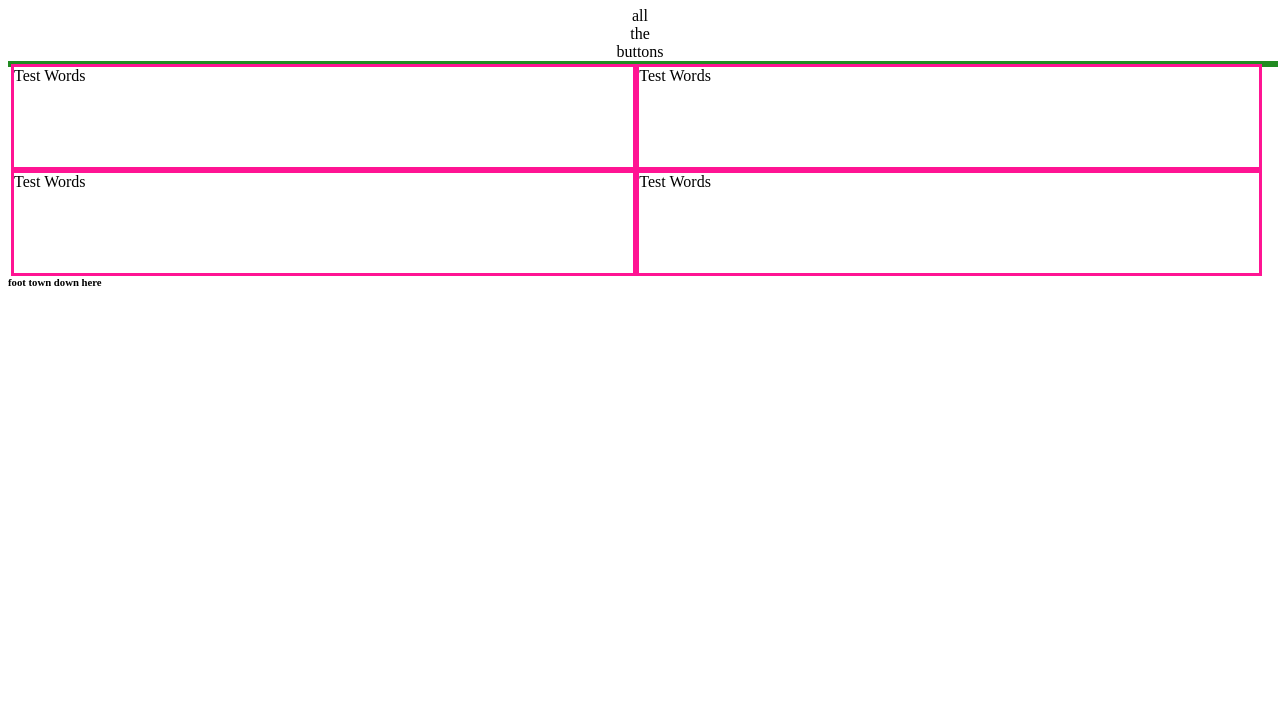
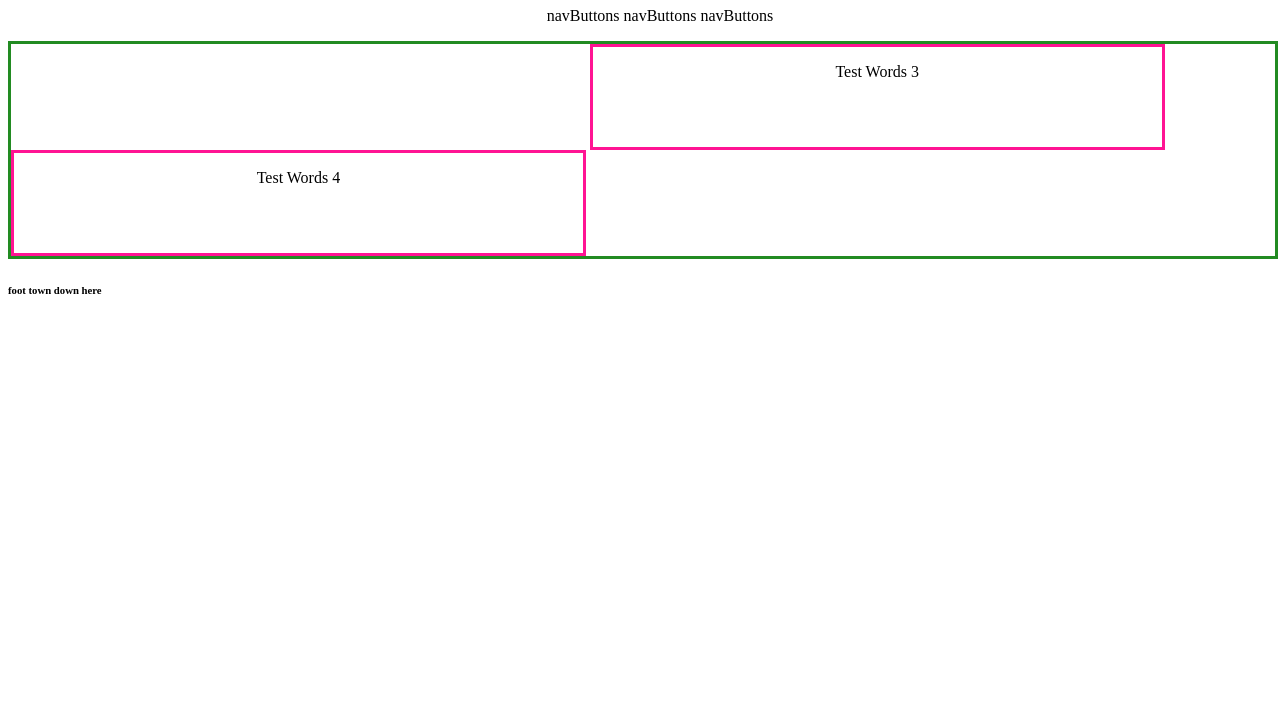
Before and after one commit to jnelsonholding/playground, a plain HTML site: page index.html in a window 1280 px wide. Shown: the part 73-800 px from the top of the page. Drawn offline with Linux system fonts and the light colour scheme.

Commit message:
save changes before adjusting repo details

```diff
--- a/css/style.css
+++ b/css/style.css
@@ -1,12 +1,9 @@
-nav > h1 {
+header {
     text-align: center;
 }
 
-nav > ul {
-    list-style-type: none;
-    margin: 0;
-    padding: 0;
-    text-align: center;
+li {
+    display: inline;
 }
 
 .mid {
@@ -17,9 +14,18 @@ nav > ul {
 }
 
 .box {
-    float: left;
-    width: 49%;
+    display: inline-block;
+    width: 45%;
     height: 100px;
     border-style: solid;
     border-color: deeppink;
+    text-align: center;
 }
+
+#abox {
+    display: none;
+}
+
+#bbox {
+    visibility: hidden;
+}
--- a/index.html
+++ b/index.html
@@ -10,25 +10,29 @@
         <h1>Big WORDS!</h1>
         <nav>
             <ul>
-                <li>all</li>
-                <li>the</li>
-                <li>buttons</li>
+                <li>navButtons</li>
+                <li>navButtons</li>
+                <li>navButtons</li>
             </ul>
         </nav>
     </header>
 
     <body>
         <div class="mid">
-            <div class="box">Test Words
+            <div id="abox" class="box">
+                <p>Test Words 1</p>
 
             </div>
-            <div class="box">Test Words
+            <div id="bbox" class="box">
+                <p>Test Words 2</p>
 
             </div>
-            <div class="box">Test Words
+            <div id="cbox" class="box">
+                <p>Test Words 3</p>
 
             </div>
-            <div class="box">Test Words
+            <div id="dbox" class="box">
+                <p>Test Words 4</p>
 
             </div>
         </div>
```
